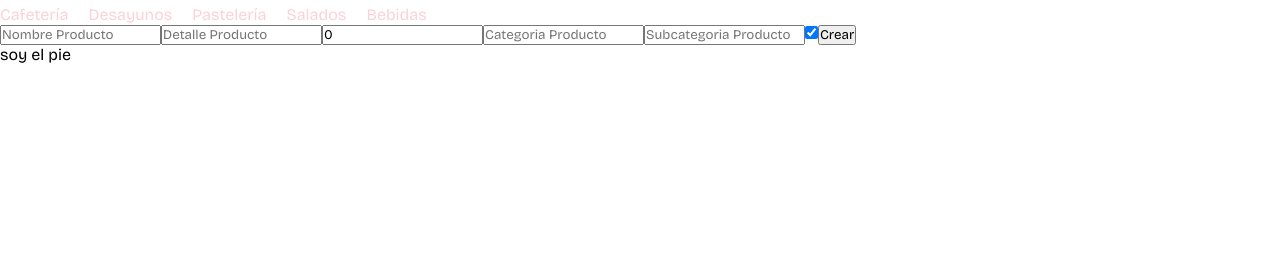
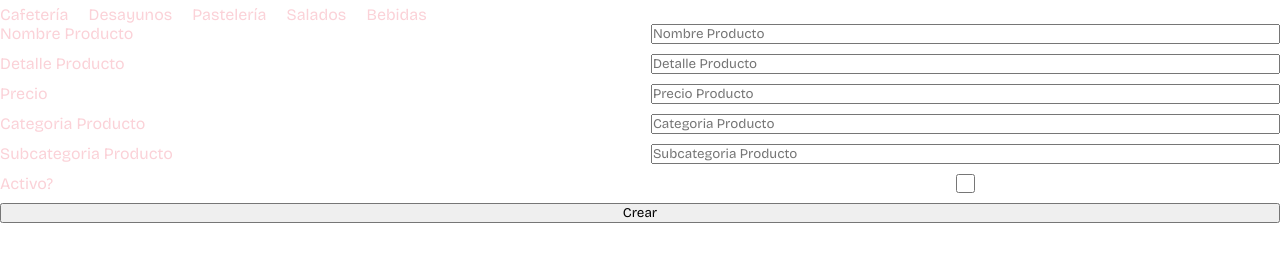
Before and after one commit to Basu22/divinabar, a React app: page /panelAdmin in a window 1280 px wide. Shown: the part 352-614 px from the top of the page. Built offline with nearby package versions, Linux system fonts and the light colour scheme; some packages are replaced by stand-ins of ours.

Commit message:
grid en Admin, logo en productos

```diff
--- a/src/js/Admin/panelAdmin.js
+++ b/src/js/Admin/panelAdmin.js
@@ -17,18 +17,19 @@ export const PanelAdmin = ()=>{
         {
             nombreProducto:'',
             detalleProducto:'',
-            precioProducto:0,
+            precioProducto:'',
             idCategoria:'',
             idSubcategoria:'',
-            activoProducto:true
+            activoProducto:'',
         }
     )
 
     const handleDatos = (e)=>{
         setDatos({
             ...datos,
-            [e.target.name]:e.target.value
+            [e.target.name]:e.target.value,
         })
+        console.log({[e.target.name]:e.target.value})
     }
 
     const handleNumeros = (e)=>{
@@ -36,23 +37,38 @@ export const PanelAdmin = ()=>{
             ...datos,
             [e.target.name]:Number(e.target.value)
         })
+        console.log({[e.target.name]:e.target.value})
+    }
+
+    const handleBoolean= (e)=>{
+        setDatos({
+            ...datos,
+            [e.target.name]:e.target.checked
+        })
+        console.log({[e.target.name]:e.target.checked})
     }
 
     const handleSubmit = (e)=>{
-        e.preventDefault()
-        subirDocumento(datos)
+    e.preventDefault()
+    subirDocumento(datos)
     }
 
     return(
         <>
             <form onSubmit={handleSubmit}>
-                <input type='text' placeholder="Nombre Producto" onChange={handleDatos} value={datos.nombreProducto} name='nombreProducto'/>
-                <input type='text' placeholder="Detalle Producto"onChange={handleDatos} value={datos.detalleProducto} name='detalleProducto' />
-                <input type='number' placeholder="Precio Producto" onChange={handleNumeros} value={datos.precioProducto} name='precioProducto' />
-                <input type='text' placeholder="Categoria Producto" onChange={handleDatos} value={datos.idCategoria} name='idCategoria' />
-                <input type='text' placeholder="Subcategoria Producto" onChange={handleDatos} value={datos.idSubcategoria} name='idSubcategoria' />
-                <input type='checkbox'  onChange={handleDatos} value={datos.activoProducto} name='activoProducto' defaultChecked={true}/>
-                <button>Crear</button>
+                <label id='nombreProducto'>Nombre Producto</label>
+                <input id='inputNombre' type='text' placeholder="Nombre Producto" onChange={handleDatos} value={datos.nombreProducto} name='nombreProducto'/>
+                <label id='detalleProducto'>Detalle Producto</label>
+                <input id='inputDetalle' type='text' placeholder="Detalle Producto"onChange={handleDatos} value={datos.detalleProducto} name='detalleProducto' />
+                <label id='precioProducto' >Precio</label>
+                <input id='inputPrecio' type='number' placeholder="Precio Producto" onChange={handleNumeros} value={datos.precioProducto} name='precioProducto' />
+                <label id='categoriaProducto' >Categoria Producto</label>
+                <input id='inputCategoria' type='text' placeholder="Categoria Producto" onChange={handleDatos} value={datos.idCategoria} name='idCategoria' />
+                <label id='subcatProducto' >Subcategoria Producto</label>
+                <input id='inputSubcat' type='text' placeholder="Subcategoria Producto" onChange={handleDatos} value={datos.idSubcategoria} name='idSubcategoria' />
+                <label id='textoCheckbox' >Activo?</label>
+                <input id='checkbox' type='checkbox' onChange={handleBoolean} value={datos.activoProducto.checked} name='activoProducto' defaultChecked={false}/>
+                <button id='button'>Crear</button>
             </form>
         </>
     )
--- /dev/null
+++ b/src/js/Admin/panelAdmin.scss
@@ -0,0 +1,56 @@
+form{
+    color:$color-secundario;
+    display: grid;
+    grid-template-areas:
+    "nombreProducto inputNombre"
+    "detalleProducto inputDetalle"
+    "precioProducto inputPrecio"
+    "categoriaProducto inputCategoria"
+    "subcatProducto inputSubcat"
+    "textoCheckbox checkbox"
+    "button button";
+    gap: 10px;
+
+
+    #nombreProducto{
+        grid-area: nombreProducto;
+    }
+    #inputNombre{
+        grid-area: inputNombre;
+    }
+    #detalleProducto{
+        grid-area: detalleProducto;
+    }
+    #inputDetalle{
+        grid-area: inputDetalle;
+    }
+    #precioProducto{
+        grid-area: precioProducto;
+    }
+    #inputPrecio{
+        grid-area: inputPrecio;
+    }
+    #categoriaProducto{
+        grid-area: categoriaProducto;
+    }
+    #inputCategoria{
+        grid-area: inputCategoria;
+    }
+    #subcatProducto{
+        grid-area: subcatProducto;
+    }
+    #inputSubcat{
+        grid-area: inputSubcat;
+    }
+    #textoCheckbox{
+        grid-area: textoCheckbox;
+    }
+    #checkbox{
+        grid-area: checkbox;
+    }
+    #button{
+        grid-area: button;
+    }
+
+
+}
--- a/src/js/App.js
+++ b/src/js/App.js
@@ -6,9 +6,12 @@ import { Footer } from './Footer/Footer';
 import { PanelAdmin } from './Admin/panelAdmin';
 
 
+
 export const App = ()=>{
 
+
     return(
+
         <BrowserRouter>
             <Header />
 
@@ -18,7 +21,7 @@ export const App = ()=>{
                 <Route path='*' element={<Navigate to='/cafeteria' />} />
             </Routes>
 
-            <Footer />
+            {/* <Footer /> */}
         </BrowserRouter>
     )
 }
--- a/src/js/Contenido/ItemContenido.js
+++ b/src/js/Contenido/ItemContenido.js
@@ -1,4 +1,4 @@
-import { capuccinoItaliano } from "../bancoImg"
+import logoCirculo from "../../img/logoRosaCirculo.png"
 
 export const ItemContenido = ({productos})=>{
 
@@ -8,7 +8,7 @@ export const ItemContenido = ({productos})=>{
             productos.map(item=>(/* para renderizar siempre en paréntesis los maps */
                 <article key={item.idProducto} className="contenedorCaja">
                     <section className="contenedorImgCaja">
-                        <img className="imgCaja" alt="" src={capuccinoItaliano} />
+                        <img className="imgCaja" alt="" src={logoCirculo} />
                     </section>
                     <section className="contenedorTextoCaja">
                         <section className="contenedorDetalle">
--- a/src/sass/contenido.scss
+++ b/src/js/Contenido/contenido.scss
@@ -24,11 +24,11 @@
             .imgCaja{
                 position: absolute;
                 top: 0;
-                left: -25%;
+                left: 0;
                 right: 0;
                 bottom: 0;
                 margin: auto;
-                width: 150%;
+                width: 75%;
             }
         }
         .contenedorTextoCaja{
--- a/src/sass/styles.scss
+++ b/src/sass/styles.scss
@@ -1,5 +1,6 @@
 @import './variables.scss';
 @import './global.scss';
-@import './header.scss';
-@import './contenido.scss';
-@import './footer.scss';
+@import '../js/Header/header.scss';
+@import '../js/Contenido/contenido.scss';
+@import '../js/Footer/footer.scss';
+@import '../js/Admin/panelAdmin.scss'
```
Also changed, not shown: src/js/Footer/footer.scss (renamed from src/sass/footer.scss), src/js/Header/header.scss (renamed from src/sass/header.scss).
